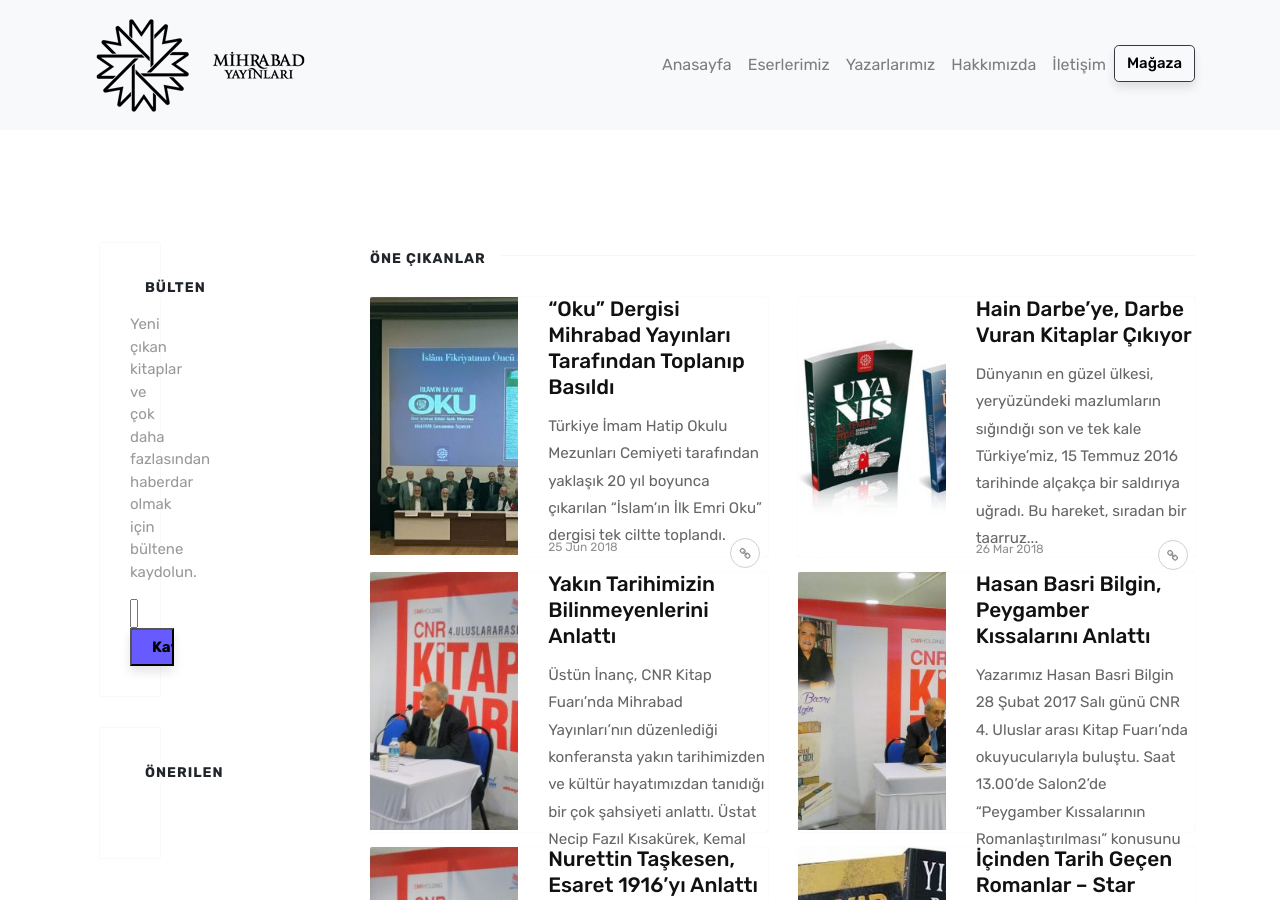
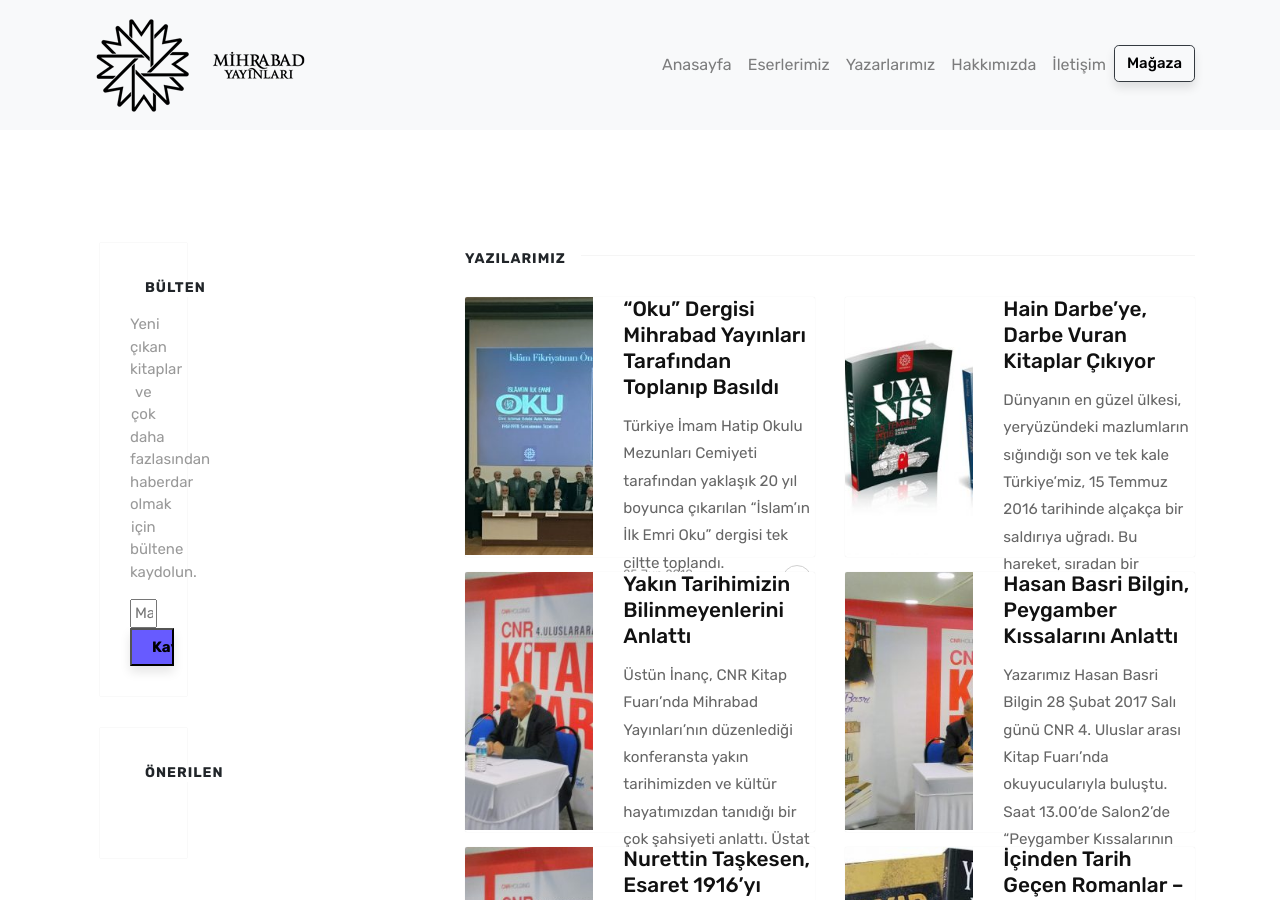
Before and after one commit to edamla/mihrabad, a Jekyll site: the page built from index.html, in a window 1280 px wide and 900 px high. Built offline with Jekyll 4.4.1, drawn with Linux system fonts in a browser that asks for light colours; the list of posts is cut into pages by our own code; comment, search, counter and statistics services are not loaded.

Commit message:
Update index.html

```diff
--- a/index.html
+++ b/index.html
@@ -3,7 +3,7 @@
 title: Home
 ---
 <div class="row">
-<section class="recent-posts col-3">
+<section class="recent-posts col-4">
 
         <div class="col-sm-4">
             {% include sidebar.html %}
@@ -13,10 +13,10 @@
 
 <!-- <yazılar>
 ================================================== -->
-<section class="featured-posts col-9">
+<section class="featured-posts col-8">
 
     <div class="section-title">
-        <h2><span>Öne Çıkanlar</span></h2>
+        <h2><span>Yazılarımız</span></h2>
     </div>
 
     <div class="row listfeaturedtag">
```
